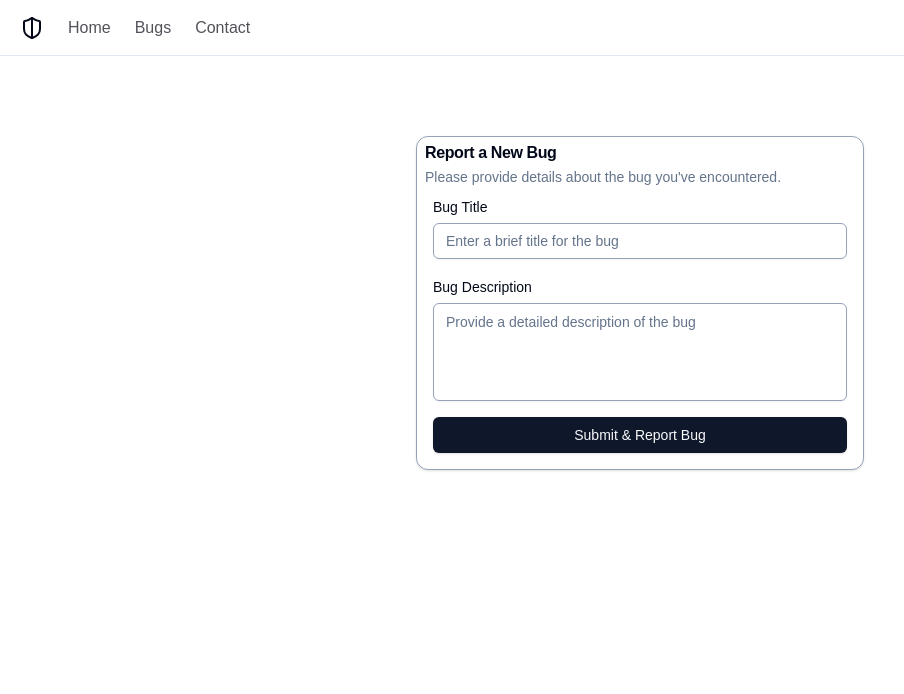
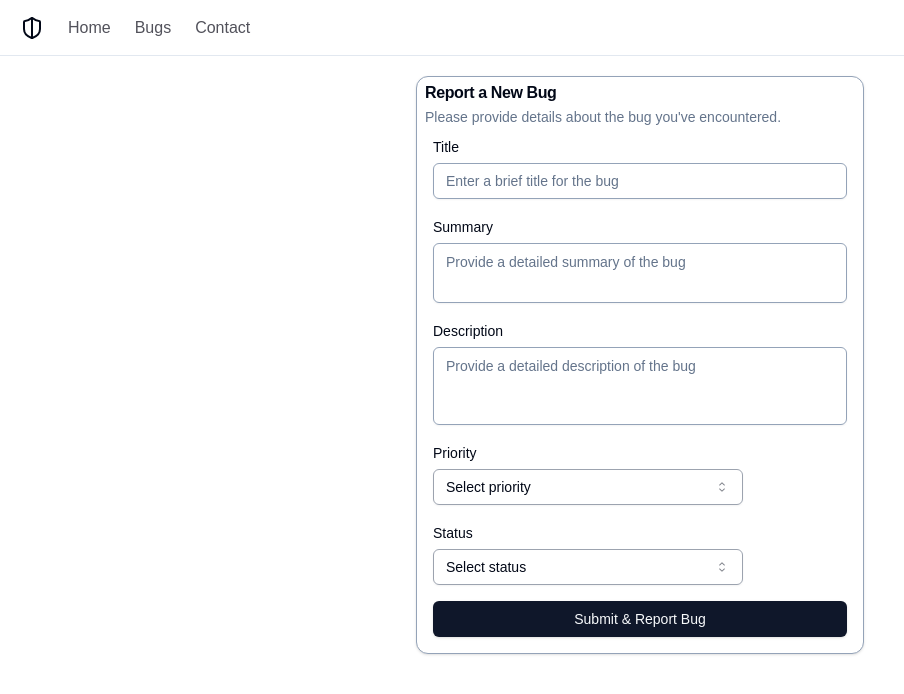
Before and after one commit to Kev-Villegas/bug-tracker, a Next.js app: page /bugs/new in a window 1280 px wide. Shown: the top 694 px of the page, without its empty margins (0-904 px from the left). Built offline with nearby package versions, Linux system fonts and the light colour scheme.

Commit message:
feat: enhance bug creation with additional fields and schema validationn status from closed to resolved

```diff
--- a/app/_schemas/validationSchemas.ts
+++ b/app/_schemas/validationSchemas.ts
@@ -1,7 +1,7 @@
 import { z } from "zod";
 
 const priorityEnum = z.enum(["LOW", "MEDIUM", "HIGH"]);
-const statusEnum = z.enum(["OPEN", "IN_PROGRESS", "CLOSED"]);
+const statusEnum = z.enum(["OPEN", "IN_PROGRESS", "RESOLVED"]);
 
 export const createBugSchema = z.object({
   title: z
--- a/app/api/bugs/route.ts
+++ b/app/api/bugs/route.ts
@@ -17,7 +17,10 @@ export async function POST(request: NextRequest) {
   const newBug = await db.bug.create({
     data: {
       title: body.title,
+      summary: body.summary,
       description: body.description,
+      priority: body.priority,
+      status: body.status,
     },
   });
   return NextResponse.json(newBug, { status: 201 });
--- a/app/bugs/_components/BugCard.tsx
+++ b/app/bugs/_components/BugCard.tsx
@@ -50,12 +50,15 @@ export default function BugCard({
           <CardTitle className="px-3 text-base text-slate-900">
             <Link href={`/bugs/${id}`}>{title}</Link>
           </CardTitle>
-          <div className="flex">
-            <span className="items-center rounded-full bg-neutral-200 px-1 text-base font-medium">
+          <div className="flex items-center justify-between">
+            <span className="rounded-full bg-gray-500 px-[6px] text-sm font-semibold text-white shadow-md transition duration-300 ease-in-out">
               #{id}
             </span>
+            <BugActionsMenu
+              onEdit={handleEdit}
+              onDeleteConfirm={handleDelete}
+            />
           </div>
-          <BugActionsMenu onEdit={handleEdit} onDeleteConfirm={handleDelete} />
         </div>
       </CardHeader>
       <CardContent className="space-y-2">
--- a/app/bugs/_components/BugStatusBadge.tsx
+++ b/app/bugs/_components/BugStatusBadge.tsx
@@ -7,7 +7,7 @@ const statusMap: Record<Status, { label: string; className: string }> = {
     label: "In Progress",
     className: "bg-yellow-300 text-yellow-950",
   },
-  CLOSED: { label: "Resolved", className: "bg-green-300 text-green-950" },
+  RESOLVED: { label: "Resolved", className: "bg-green-400 text-green-950" },
 };
 
 const BugStatusBadge = ({ status }: { status: Status }) => {
--- a/app/bugs/_components/BugTicketDetail.tsx
+++ b/app/bugs/_components/BugTicketDetail.tsx
@@ -196,10 +196,10 @@ export default function BugTicketDetail({
                             In Progress
                           </SelectItem>
                           <SelectItem
-                            value="closed"
+                            value="RESOLVED"
                             className="cursor-pointer bg-transparent text-red-600"
                           >
-                            Closed
+                            Resolved
                           </SelectItem>
                         </SelectContent>
                       </Select>
--- a/app/bugs/_components/SearchFilters.tsx
+++ b/app/bugs/_components/SearchFilters.tsx
@@ -116,9 +116,9 @@ const SearchFilters = ({ bugs }: SearchFilterProps) => {
             </SelectTrigger>
             <SelectContent>
               <SelectItem value="all">All Statuses</SelectItem>
-              <SelectItem value="open">Open</SelectItem>
-              <SelectItem value="in_progress">In Progress</SelectItem>
-              <SelectItem value="closed">Closed</SelectItem>
+              <SelectItem value="OPEN">Open</SelectItem>
+              <SelectItem value="IN_PROGRESS">In Progress</SelectItem>
+              <SelectItem value="RESOLVED">Resolved</SelectItem>
             </SelectContent>
           </Select>
         </div>
--- a/app/bugs/new/page.tsx
+++ b/app/bugs/new/page.tsx
@@ -6,6 +6,7 @@ import { toast } from "react-hot-toast";
 import { useForm } from "react-hook-form";
 import { useRouter } from "next/navigation";
 import Spinner from "@/app/_components/Spinner";
+import { Priority, Status } from "@prisma/client";
 import { Label } from "@/app/_components/ui/label";
 import { Input } from "@/app/_components/ui/input";
 import { Button } from "@/app/_components/ui/button";
@@ -20,10 +21,20 @@ import {
   CardHeader,
   CardTitle,
 } from "@/app/_components/ui/card";
+import {
+  Select,
+  SelectContent,
+  SelectItem,
+  SelectTrigger,
+  SelectValue,
+} from "@/app/_components/ui/select";
 
 interface BugForm {
   title: string;
+  summary: string;
   description: string;
+  status: Status;
+  priority: Priority;
 }
 
 const NewBugPage = () => {
@@ -34,11 +45,25 @@ const NewBugPage = () => {
   } = useForm<BugForm>({ resolver: zodResolver(createBugSchema) });
   const [isSubmitting, setSubmitting] = useState(false);
   const router = useRouter();
+  const [priority, setPriority] = useState<Priority | undefined>();
+  const [status, setStatus] = useState<Status | undefined>();
+
+  const handlePriorityChange = (value: Priority) => {
+    setPriority(value);
+  };
+  const handleStatusChange = (value: Status) => {
+    setStatus(value);
+  };
 
   const onSubmit = handleSubmit(async (data) => {
     try {
       setSubmitting(true);
-      await axios.post("/api/bugs", data);
+      const payload = {
+        ...data,
+        priority: priority,
+        status: status,
+      };
+      await axios.post("/api/bugs", payload);
       toast.success("Bug Reported Successfully");
     } catch (error) {
       console.error("Failed to report bug", error);
@@ -49,7 +74,7 @@ const NewBugPage = () => {
     }
   });
   return (
-    <Card className="mx-auto mt-20 w-full max-w-md">
+    <Card className="mx-auto mb-6 w-full max-w-md">
       <CardHeader>
         <CardTitle>Report a New Bug</CardTitle>
         <CardDescription>
@@ -59,7 +84,7 @@ const NewBugPage = () => {
       <form onSubmit={onSubmit}>
         <CardContent className="space-y-4">
           <div className="space-y-1">
-            <Label htmlFor="title">Bug Title</Label>
+            <Label htmlFor="title">Title</Label>
             <Input
               id="title"
               placeholder="Enter a brief title for the bug"
@@ -70,19 +95,94 @@ const NewBugPage = () => {
             )}
           </div>
           <div className="space-y-1">
-            <Label htmlFor="description">Bug Description</Label>
+            <Label htmlFor="summary">Summary</Label>
+            <Textarea
+              id="summary"
+              {...register("summary")}
+              placeholder="Provide a detailed summary of the bug"
+              className="resize-none"
+              rows={2}
+            />
+            {errors.summary && (
+              <p className="text-sm text-red-500">{errors.summary.message}</p>
+            )}
+          </div>
+          <div className="space-y-1">
+            <Label htmlFor="description">Description</Label>
             <Textarea
               id="description"
               {...register("description")}
               placeholder="Provide a detailed description of the bug"
               className="resize-none"
-              rows={4}
+              rows={3}
             />
             {errors.description && (
               <p className="text-sm text-red-500">
                 {errors.description.message}
               </p>
             )}
+          </div>
+          <div className="grid grid-cols-4 items-center gap-1">
+            <Label htmlFor="priority" className="text-start">
+              Priority
+            </Label>
+            <br />
+            <Select onValueChange={handlePriorityChange} value={priority}>
+              <SelectTrigger className="col-span-3 border border-gray-400">
+                <SelectValue placeholder="Select priority" />
+              </SelectTrigger>
+              <SelectContent className="border border-gray-700">
+                <SelectItem
+                  value="LOW"
+                  className="cursor-pointer text-green-600 hover:bg-transparent"
+                >
+                  Low
+                </SelectItem>
+                <SelectItem
+                  value="MEDIUM"
+                  className="cursor-pointer text-yellow-600 hover:bg-transparent"
+                >
+                  Medium
+                </SelectItem>
+                <SelectItem
+                  value="HIGH"
+                  className="cursor-pointer text-red-600 hover:bg-transparent"
+                >
+                  High
+                </SelectItem>
+              </SelectContent>
+            </Select>
+          </div>
+          <div className="grid grid-cols-4 items-center gap-1">
+            <Label htmlFor="status" className="text-start">
+              Status
+            </Label>
+            <br />
+            <Select onValueChange={handleStatusChange} value={status}>
+              <SelectTrigger className="col-span-3 border border-gray-400">
+                <SelectValue placeholder="Select status" />
+              </SelectTrigger>
+              <SelectContent className="border border-gray-700">
+                <SelectItem
+                  value="OPEN"
+                  className="cursor-pointer bg-transparent text-sky-500"
+                >
+                  Open
+                </SelectItem>
+                <SelectItem
+                  value="IN_PROGRESS"
+                  className="cursor-pointer bg-transparent text-yellow-600"
+                >
+                  In Progress
+                </SelectItem>
+                <SelectItem
+                  value="RESOLVED"
+                  className="cursor-pointer bg-transparent text-green-600"
+                >
+                  Resolved
+                </SelectItem>
+              </SelectContent>
+            </Select>
           </div>
         </CardContent>
         <CardFooter>
```
Also changed, not shown: 2 other files (tests, documents, lock files or other folders).
